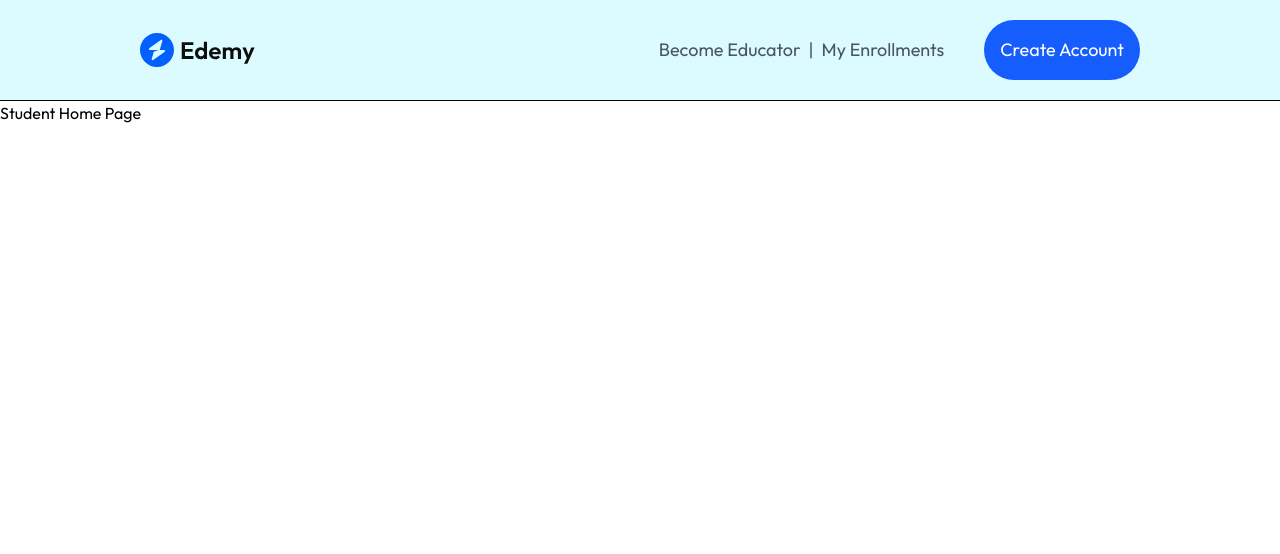
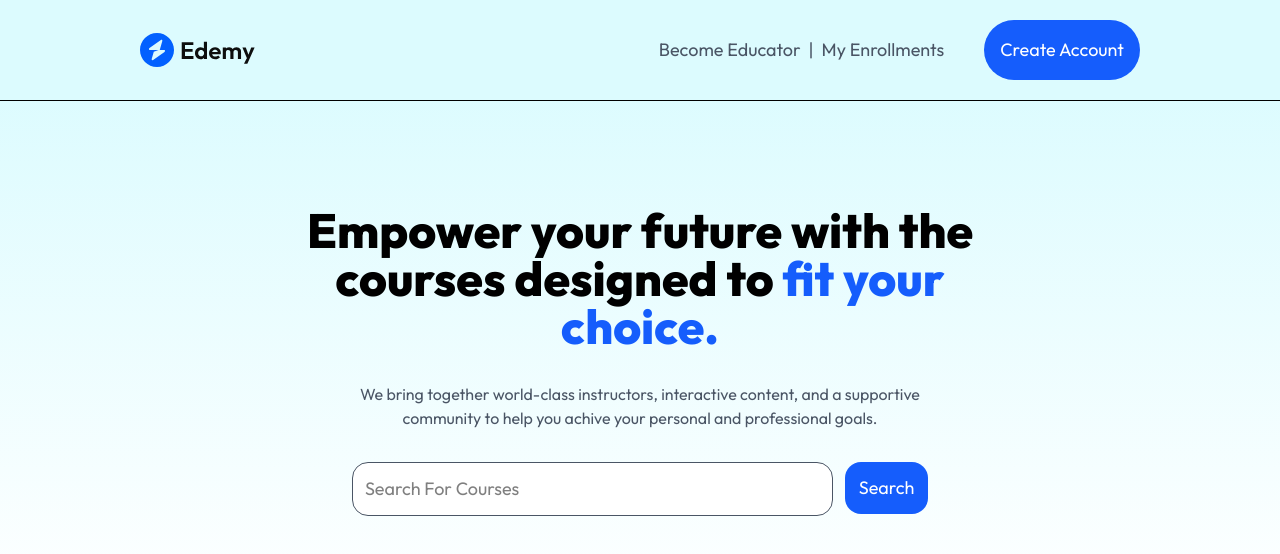
Before and after one commit to AkshitGarg24/Full-Stack-LMS-Project, a React (Vite) app in the folder client/: page / in a window 1280 px wide. Shown: the top 554 px of the page. Built offline with nearby package versions, Linux system fonts and the light colour scheme; no server answers.

Commit message:
Hero Component, Search Bar

```diff
--- a/client/src/App.jsx
+++ b/client/src/App.jsx
@@ -10,6 +10,7 @@ const App = () => {
   return (
     <div>
       {!isEducator && <Navbar />}
+
       <Routes>
 
         {/* Students Routes */}
--- /dev/null
+++ b/client/src/components/student/Hero.jsx
@@ -0,0 +1,17 @@
+import React from 'react'
+import { assets } from '../../assets/assets'
+import Search from './Search'
+
+const Hero = () => {
+    return (
+        <div className='bg-gradient-to-b from-cyan-100/70'>
+            <div className='md:w-3/5 w-4/5 m-auto flex justify-center min-h-130 items-center flex-col gap-8'>
+                <h1 className='md:text-5xl text-4xl text-center font-extrabold'>Empower your future with the courses designed to <span className='text-blue-600'>fit your choice.</span></h1>
+                <div className='text-center md:w-3/4 w-4/5 text-gray-600'>We bring together world-class instructors, interactive content, and a supportive community to help you achive your personal and professional goals.</div>
+                <Search />
+            </div>
+        </div>
+    )
+}
+
+export default Hero
--- /dev/null
+++ b/client/src/components/student/Search.jsx
@@ -0,0 +1,23 @@
+import { useRef } from "react";
+import { useNavigate } from "react-router-dom"
+
+const Search = () => {
+
+    const navigate = useNavigate();
+    const searchText = useRef();
+
+    const handleSubmit = (e) => {
+        e.preventDefault();
+        navigate('/course-list/'+ searchText.current.value)
+        searchText.current.value = '';
+    }
+
+  return (
+    <form onSubmit={handleSubmit} className='flex gap-3 rounded-full md:w-3/4 w-9/10 md:text-lg text-sm'>
+        <input type="search" ref={searchText} placeholder='Search For Courses' className='p-3 rounded-2xl w-full border-gray-600 border-1 bg-white'/>
+        <button type='submit' className='bg-blue-600 text-white w-25 h-13 rounded-2xl cursor-pointer'>Search</button>
+    </form>
+  )
+}
+
+export default Search
--- a/client/src/components/student/index.js
+++ b/client/src/components/student/index.js
@@ -1,5 +1,9 @@
 import Navbar from "./Navbar";
+import Hero from "./Hero";
+import Search from "./Search";
 
 export {
-    Navbar
+    Navbar,
+    Hero,
+    Search
 }
--- a/client/src/pages/student/Home.jsx
+++ b/client/src/pages/student/Home.jsx
@@ -1,8 +1,11 @@
 import React from 'react'
+import { Hero } from '../../components/student'
 
 const Home = () => {
   return (
-    <div>Student Home Page</div>
+    <div>
+      <Hero />
+    </div>
   )
 }
 
```
